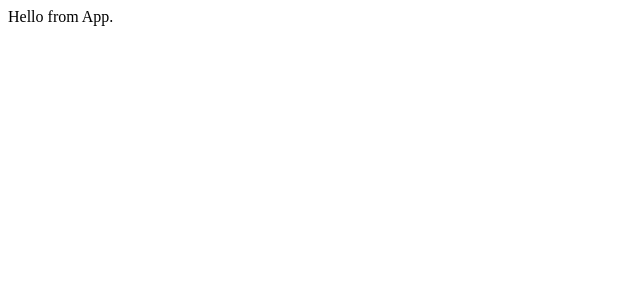
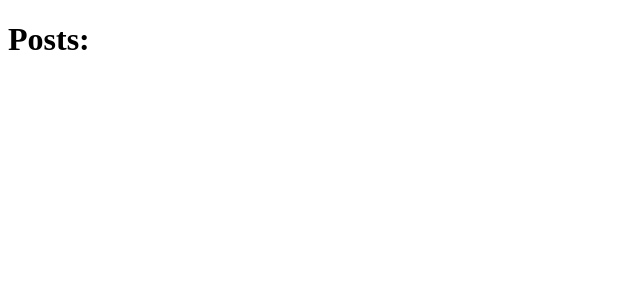
Before and after one commit to fredrikb12/blog-author-client, a React (Create React App) app: page /posts in a window 1280 px wide. Shown: the top 300 px of the page, without its empty margins (0-640 px from the left). Built offline with nearby package versions, Linux system fonts and the light colour scheme.

Commit message:
Add client side routing

```diff
--- a/src/App.js
+++ /dev/null
@@ -1,10 +0,0 @@
-
-
-function App() {
-  return (
-    <div className="App">Hello from App.
-    </div>
-  );
-}
-
-export default App;
--- /dev/null
+++ b/src/components/App.js
@@ -0,0 +1,11 @@
+import { Outlet } from "react-router-dom";
+
+function App() {
+  return (
+    <div>
+      <Outlet />
+    </div>
+  );
+}
+
+export default App;
--- /dev/null
+++ b/src/components/Posts.js
@@ -0,0 +1,9 @@
+function Posts() {
+  return (
+    <div>
+      <h1>Posts:</h1>
+    </div>
+  );
+}
+
+export default Posts;
--- /dev/null
+++ b/src/components/RouteSwitch.js
@@ -0,0 +1,20 @@
+import { BrowserRouter, Routes, Route } from "react-router-dom";
+import App from "./App";
+import Posts from "./Posts";
+
+function RouteSwitch() {
+  return (
+    <BrowserRouter basename="/">
+      <Routes>
+        <Route path="/" element={<App />}>
+          <Route index element={<h1>Test</h1>} />
+          <Route path="/posts" element={<Posts />} />
+          <Route path="/posts/:postId" element={<h1>Post</h1>} />
+          <Route path="*" element={<h1>There's nothing here. </h1>} />
+        </Route>
+      </Routes>
+    </BrowserRouter>
+  );
+}
+
+export default RouteSwitch;
--- a/src/index.js
+++ b/src/index.js
@@ -1,10 +1,10 @@
-import React from 'react';
-import ReactDOM from 'react-dom/client';
-import App from './App';
+import React from "react";
+import ReactDOM from "react-dom/client";
+import RouteSwitch from "./components/RouteSwitch";
 
-const root = ReactDOM.createRoot(document.getElementById('root'));
+const root = ReactDOM.createRoot(document.getElementById("root"));
 root.render(
   <React.StrictMode>
-    <App />
+    <RouteSwitch />
   </React.StrictMode>
 );
```
